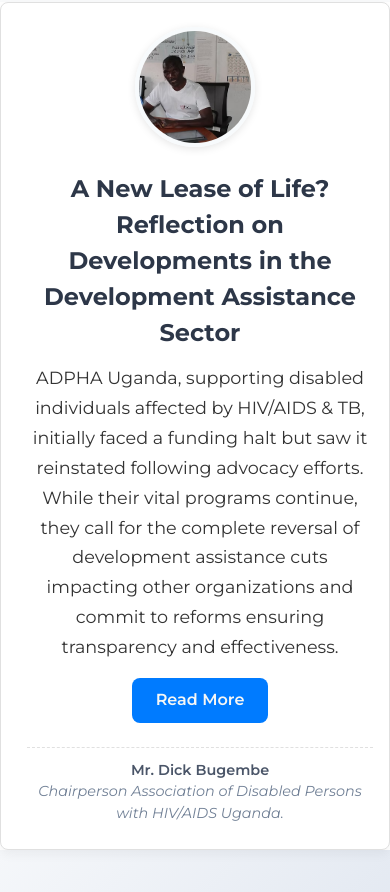
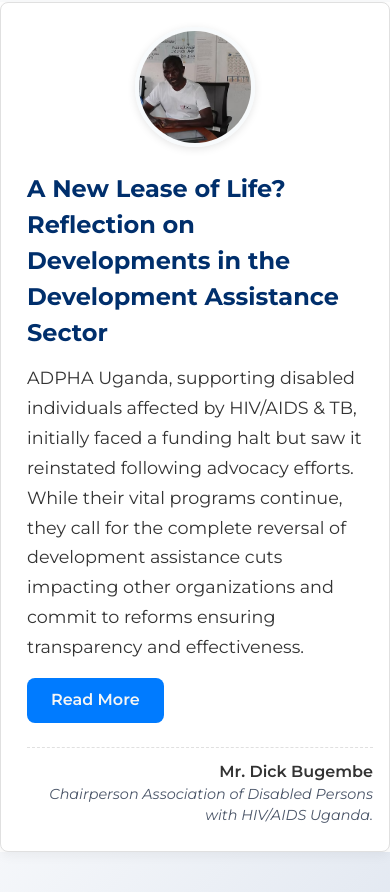
Before and after one commit to Kyma-ug/adpha-uganda, a React (Create React App) app: page / in a window 390 px wide. Shown: the part 5191-6083 px from the top of the page. Built offline with nearby package versions, Linux system fonts and the light colour scheme.

Commit message:
edited dick message

```diff
--- a/src/components/blogHighlight/BlogHighlight.css
+++ b/src/components/blogHighlight/BlogHighlight.css
@@ -30,13 +30,13 @@
   width: 100%;
 } */
 
-.chairperson-image-container {
+.chairperson-image-container-blog-highlight {
   flex-shrink: 0; /* Prevent image container from shrinking */
   width: 150px; /* Fixed width for the image container */
   position: relative; /* For potential future pseudo-elements */
 }
 
-.chairperson-image {
+.chairperson-image-blog-highlight {
   display: block;
   width: 100%;
   height: 150px; /* Make height equal to width for aspect ratio before rounding */
@@ -46,14 +46,14 @@
   box-shadow: 0 2px 8px rgba(0, 0, 0, 0.1);
 }
 
-.text-content {
+.text-content-blog-highlight {
   flex-grow: 1; /* Allow text content to take remaining space */
   position: relative; /* For pseudo-elements */
   padding-left: 15px; /* Space for the vertical line */
 }
 
 /* --- Creative Red Pseudo-element: Vertical Line --- */
-.text-content::before {
+.text-content-blog-highlight::before {
     content: '';
     position: absolute;
     left: 0;
@@ -68,24 +68,24 @@
     transition: opacity 0.4s ease, transform 0.8s ease;
 }
 
-.blog-highlight-container:hover .text-content::before {
+.blog-highlight-container:hover .text-content-blog-highlight::before {
     opacity: 1; /* Fade in on container hover */
     transform: scaleY(1); /* Scale up on container hover */
 }
 
 
-.blog-title {
+.blog-title-blog-highlight {
   font-size: 1.8rem;
   font-weight: 700;
-  color: #2d3748; /* Dark gray */
+  color: var(--header-color);
   margin-top: 0;
   margin-bottom: 0.75rem;
   position: relative;
   display: inline-block; /* Allows pseudo-element to be positioned correctly */
 }
 
-.blog-summary,
-.blog-full-text p { /* Apply styles to paragraphs within full text */
+.blog-summary-blog-highlight,
+.blog-full-text-blog-highlight p { /* Apply styles to paragraphs within full text */
   font-size: 1.1rem;
   color: #333;
   line-height: 1.7;
@@ -93,7 +93,7 @@
   margin-bottom: 1rem;
 }
 
-.blog-full-text {
+.blog-full-text-blog-highlight {
   overflow: hidden; /* Required for framer-motion animations */
 }
 
@@ -168,63 +168,64 @@
 
 
 
-.blog-author {
+.blog-author-blog-highlight {
   margin-top: 1.5rem;
   font-style: italic;
-  color: #718096; /* Light gray */
+  color: #4a5568; /* Light gray */
   font-size: 0.9rem;
   text-align: right;
   border-top: 1px dashed #e0e0e0;
   padding-top: 0.75rem;
 }
 
-.blog-author strong {
+.blog-author-blog-highlight strong {
+  font-size: 1rem;
   font-style: normal;
   font-weight: 600;
-  color: #4a5568;
+  color: #333;
 }
 
 /* --- Responsive --- */
 @media (max-width: 768px) {
   .blog-highlight-container {
     flex-direction: column;
-    align-items: center; /* Center items */
+    align-items: center;
     gap: 1.5rem;
     padding: 1.5rem 1rem;
   }
 
-  .chairperson-image-container {
+  .chairperson-image-container-blog-highlight {
     width: 120px; /* Smaller image on mobile */
     margin-bottom: 0; /* Remove bottom margin if centered */
   }
 
-  .chairperson-image {
+  .chairperson-image-blog-highlight {
     height: 120px;
   }
 
-  .text-content {
-     width: 100%; /* Take full width */
-     padding-left: 10px; /* Adjust padding for vertical line */
-     text-align: center; /* Center text */
+  .text-content-blog-highlight {
+     width: 100%;
+     padding-left: 10px;
+     /* text-align: center;  */
   }
 
    /* Adjust vertical line position */
-   .text-content::before {
+   .text-content-blog-highlight::before {
       left: -5px; /* Move slightly outside if needed */
    }
 
-  .blog-title {
+  .blog-title-blog-highlight {
     font-size: 1.5rem;
-    text-align: center;
+    /* text-align: center; */
   }
 
-  .blog-author {
-    text-align: center;
+  .blog-author-blog-highlight {
+    /* text-align: center; */
   }
 
-  .read-more-button {
+  .read-more-button-blog-highlight {
       display: block; /* Make button block level */
-      margin-left: auto;
-      margin-right: auto; /* Center button */
+      /* margin-left: auto; */
+      /* margin-right: auto;  */
   }
 }
--- a/src/components/blogHighlight/BlogHighlight.js
+++ b/src/components/blogHighlight/BlogHighlight.js
@@ -38,25 +38,25 @@
   return (
     <div className="blog-highlight-container">
       {/* Chairperson Image Section */}
-      <div className="chairperson-image-container">
+      <div className="chairperson-image-container-blog-highlight">
         <motion.img
           src={chairpersonImage}
           alt={`${authorName}, ${authorTitle}`}
-          className="chairperson-image"
+          className="chairperson-image-blog-highlight"
           whileHover={{ scale: 1.05, transition: { duration: 0.3 } }}
         />
       </div>
 
       {/* Text Content Section */}
-      <div className="text-content">
-        <h2 className="blog-title">{title}</h2>
-        <p className="blog-summary">{summary}</p>
+      <div className="text-content-blog-highlight">
+        <h2 className="blog-title-blog-highlight">{title}</h2>
+        <p className="blog-summary-blog-highlight">{summary}</p>
 
         <AnimatePresence initial={false}>
           {isExpanded && (
             <motion.div
               key="content"
-              className="blog-full-text"
+              className="blog-full-text-blog-highlight"
               variants={contentVariants}
               initial="collapsed"
               animate="expanded"
@@ -80,7 +80,7 @@
           {isExpanded ? 'Read Less' : 'Read More'}
         </motion.button>
 
-        <div className="blog-author">
+        <div className="blog-author-blog-highlight">
           <strong>{authorName}</strong> <br />
           {authorTitle}
         </div>
--- a/src/components/developmentPartnersDescription/DevelopmentPartnersDescription.css
+++ b/src/components/developmentPartnersDescription/DevelopmentPartnersDescription.css
@@ -35,7 +35,7 @@
 .partner-item {
   font-size: 1rem;
   line-height: 1.6;
-  color: #555;
+  color: #444;
   /* Removed margin-bottom, rely on grid gap */
   padding-left: 1em; /* Space for the bullet */
   position: relative; /* Needed for absolute positioning of the pseudo-element */
@@ -45,7 +45,7 @@
 /* Position the custom bullet closer using absolute positioning */
 .partner-item::before {
   content: '•';
-  color: #4a90e2;
+  color: #ff4041;
   font-weight: bold;
   position: absolute;
   left: 0; /* Position at the very start of the padding area */
--- a/src/components/partnercarousel/CarouselPartners.css
+++ b/src/components/partnercarousel/CarouselPartners.css
@@ -16,7 +16,7 @@
   height: 4px;
   border-radius: var(--radius-sm); /* 4px */
   background: var(--red-gradient); /* linear-gradient(90deg, #ff4757, #ff4041) */
-  margin: 0 auto calc(var(--space-lg) * 1.5) auto; /* 0 auto 3rem auto */
+  margin: 0 auto 0 auto; /* 0 auto 3rem auto */
   width: 100px;
   transform-origin: left;
 }
```
